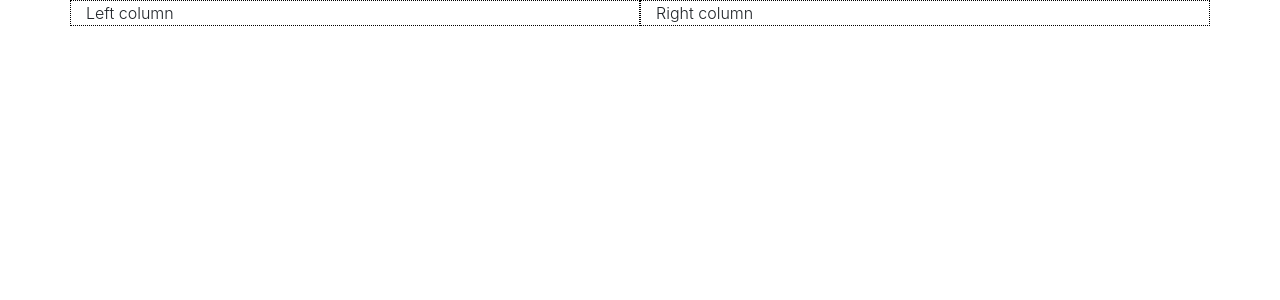
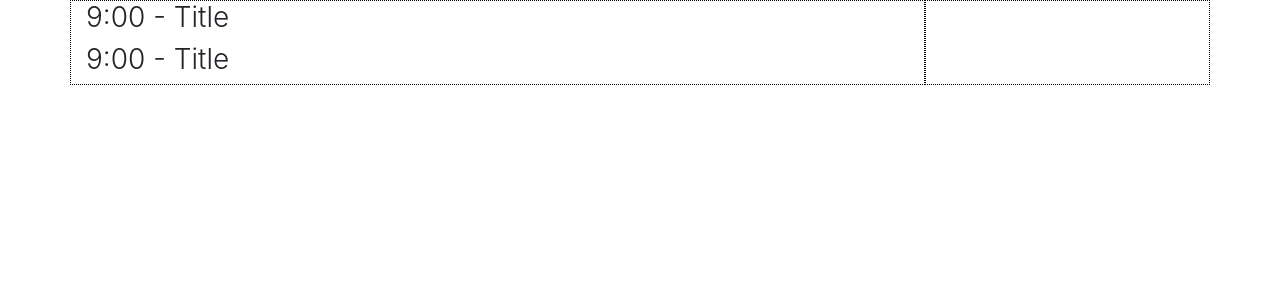
Before and after one commit to ItsJuniorDias/ScheduleApp, a React (Create React App) app: page / in a window 1280 px wide. Shown: the top 300 px of the page. Built offline with nearby package versions, Linux system fonts and the light colour scheme.

Commit message:
create new Component Event

```diff
--- a/src/index.js
+++ b/src/index.js
@@ -10,17 +10,31 @@ class App extends Component {
 	state = {};
 	render() {
 	return (
+		<React.Fragment>
+		<MDBContainer>
+		<MDBRow>
+      <MDBCol md="9">
+        <Event/>
+        <Event/>
+      </MDBCol>
+      <MDBCol md="3" />
+     </MDBRow>
+		</MDBContainer>
+		</React.Fragment>
+	);
+	}
+}
+
+class Event extends Component {
+	state = {};
+	render() {
+		return (
 			<React.Fragment>
-			<MDBContainer>
-					<MDBRow>
-					<MDBCol lg="6">Left column</MDBCol>
-					<MDBCol lg="6">Right column</MDBCol>
-					</MDBRow>
-			</MDBContainer>
+				<h3>9:00 - Title</h3>
 			</React.Fragment>
 	);
 	}
 }
 
 
-ReactDOM.render(<App />, document.getElementById("root"));
+ReactDOM.render(<App/>, document.getElementById("root"));
```
Also changed, not shown: 1 other file (tests, documents, lock files or other folders).
